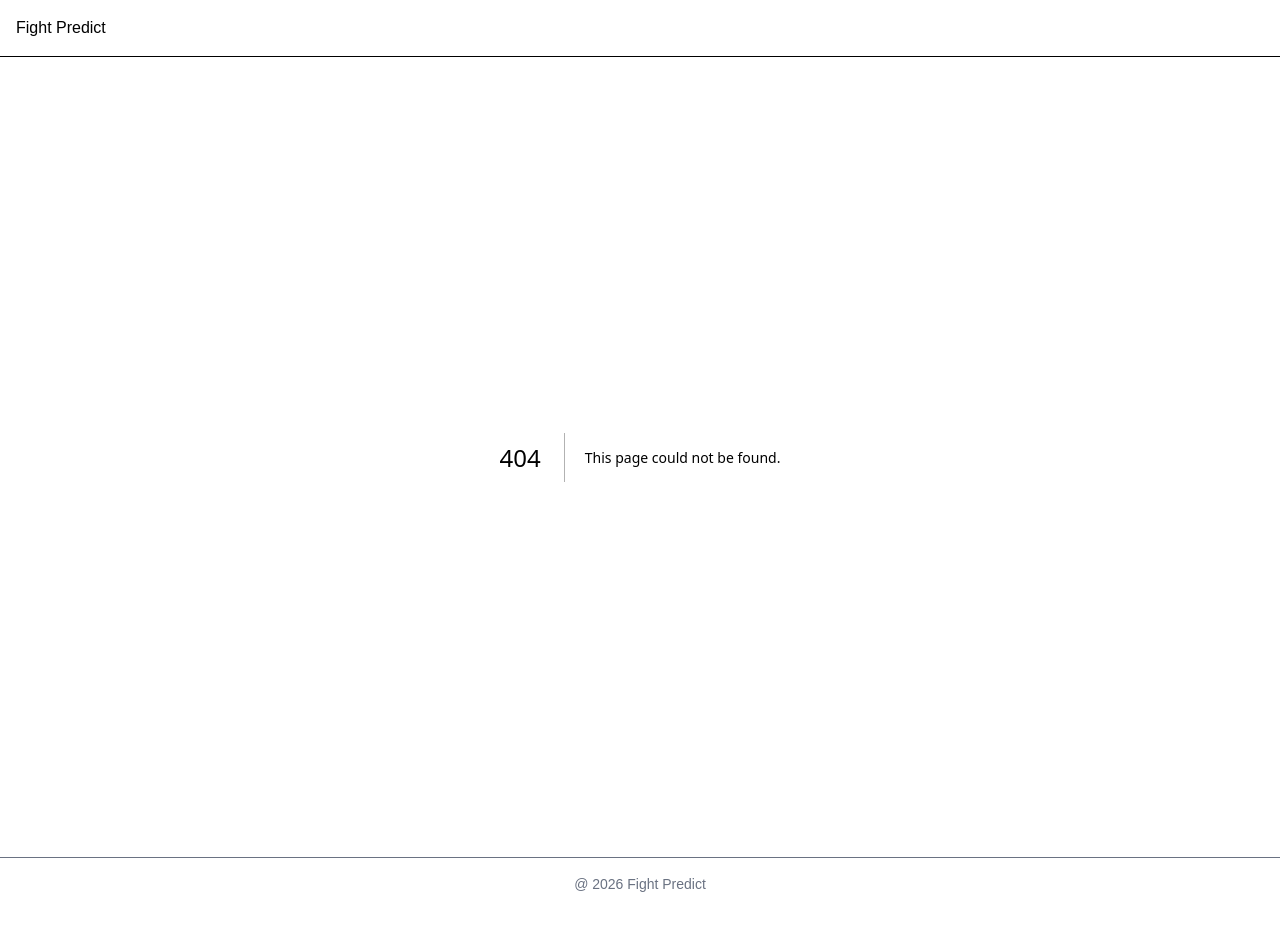
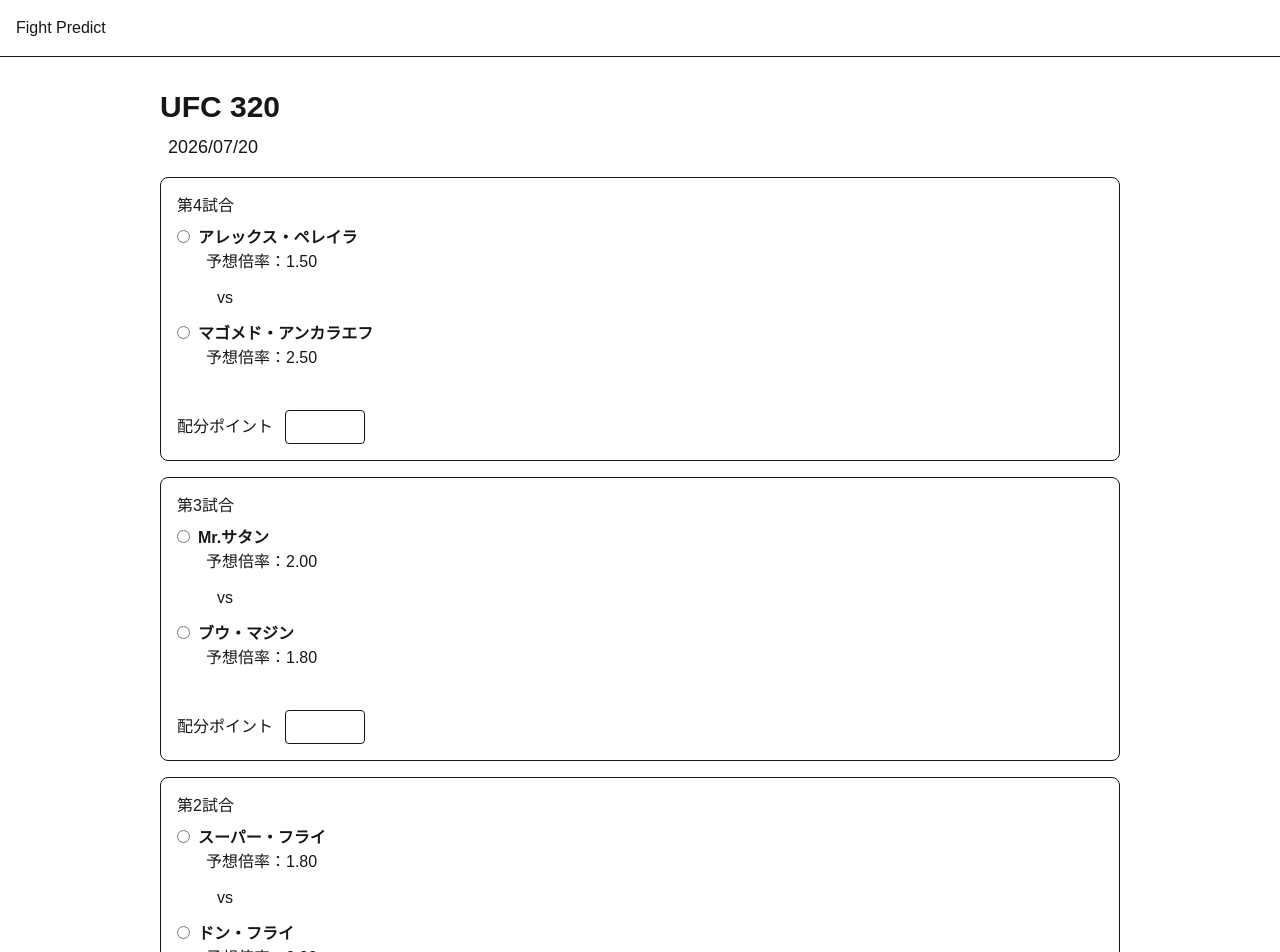
Before and after one commit to peishin-devjp/fight-predict, a Next.js app in the folder frontend/: page /events/ufc320 in a window 1280 px wide. Before the commit this address had no page. Shown: the top 952 px of the page. Before the commit the page ends 910 px from the top, so only its background shows below. Built offline with nearby package versions, Linux system fonts and the light colour scheme.

Commit message:
Create events pages and implement MatchCard

```diff
--- /dev/null
+++ b/frontend/app/events/page.tsx
@@ -0,0 +1,29 @@
+import EventCard from "@/components/EventCard";
+
+export default function EventsPage() {
+  return (
+    <div className="max-w-5xl mx-auto p-8">
+      <h1 className="text-3xl font-bold mb-8">
+        開催予定大会
+      </h1>
+
+      <EventCard
+        eventName="UFC 320"
+        mainCard="アレックス・ペレイラ vs マゴメド・アンカラエフ"
+        eventDate="2026/07/20"
+      />
+
+      <EventCard
+        eventName="RIZIN 33"
+        mainCard="朝倉海 vs 佐々木ウルカ"
+        eventDate="2026/08/10"
+      />
+
+      <EventCard
+        eventName="DEEP 101"
+        mainCard="タイガ vs 火の鳥"
+        eventDate="2026/08/25"
+      />
+    </div>
+  );
+}
--- /dev/null
+++ b/frontend/app/events/ufc320/page.tsx
@@ -0,0 +1,45 @@
+import MatchCard from "@/components/MatchCard";
+
+export default function MatchPage() {
+  return (
+    <div className="max-w-5xl mx-auto p-8">
+      <h1 className="text-3xl font-bold mb-2">
+        UFC 320
+      </h1>
+      <p className="text-lg px-2 mb-4">2026/07/20</p>
+
+      <MatchCard
+        matchCard="第4試合"
+        playerName1="アレックス・ペレイラ"
+        playerName2="マゴメド・アンカラエフ"
+        odds1={1.5}
+        odds2={2.5}
+      />
+
+      <MatchCard
+        matchCard="第3試合"
+        playerName1=" Mr.サタン"
+        playerName2="ブウ・マジン"
+        odds1={2.0}
+        odds2={1.8}
+      />
+
+      <MatchCard
+        matchCard="第2試合"
+        playerName1="スーパー・フライ"
+        playerName2="ドン・フライ"
+        odds1={1.8}
+        odds2={2.2}
+      />
+
+      <MatchCard
+        matchCard="第1試合"
+        playerName1="桜木花道"
+        playerName2="流川楓"
+        odds1={1.5}
+        odds2={2.5}
+      />
+
+   </div>
+  );
+}
--- a/frontend/app/page.tsx
+++ b/frontend/app/page.tsx
@@ -1,3 +1,4 @@
+import Link from "next/link";
 import EventCard from "@/components/EventCard";
 
 export default function Home() {
@@ -46,9 +47,11 @@
           eventDate="2026/08/25"
         />
 
-        <button className="mt-6 rounded bg-black px-6 py-3 text-white">
-          他大会を見る
-        </button>
+        <Link href="/events">
+          <button className="mt-6 rounded bg-black px-6 py-3 text-white">
+            他大会を見る
+          </button>
+        </Link>
 
       </section>
     </div>
--- /dev/null
+++ b/frontend/components/MatchCard.tsx
@@ -0,0 +1,61 @@
+type MatchCardProps = {
+  matchCard: string;  //試合順(第〇試合)
+  playerName1: string;  //選手1の名前
+  playerName2: string;  //選手2の名前
+  odds1: number;  //選手1のオッズ
+  odds2: number;  //選手2のオッズ
+};
+
+export default function MatchCard({
+  matchCard,
+  playerName1,
+  playerName2,
+  odds1,
+  odds2
+}: MatchCardProps) {
+  return (
+    <div className="border rounded-lg p-4 text-base mb-4">
+      <h3 className="mb-2">{matchCard}</h3>
+
+
+      <label className="flex items-start mt-1">
+        <input
+          type="radio"
+          name={matchCard}
+          className="mt-1"
+        />
+        <div className="ml-2">
+          <p className="font-bold">{playerName1}</p>
+          <p className="px-2">
+            予想倍率：{odds1.toFixed(2)}
+          </p>
+        </div>
+      </label>
+
+      <p className="mx-10 my-3">vs</p>
+
+      <label className="flex items-start mt-1 my-10">
+        <input
+          type="radio"
+          name={matchCard}
+          className="mt-1"
+        />
+        <div className="ml-2">
+          <p className="font-bold">{playerName2}</p>
+          <p className="px-2">
+            予想倍率：{odds2.toFixed(2)}
+          </p>
+        </div>
+      </label>
+
+      <div className="flex items-center mt-4">
+        <p>配分ポイント</p>
+        <input
+          type="number"
+          className="ml-3 w-20 rounded border p-1"
+        />
+      </div>
+
+    </div>
+  );
+}
```
